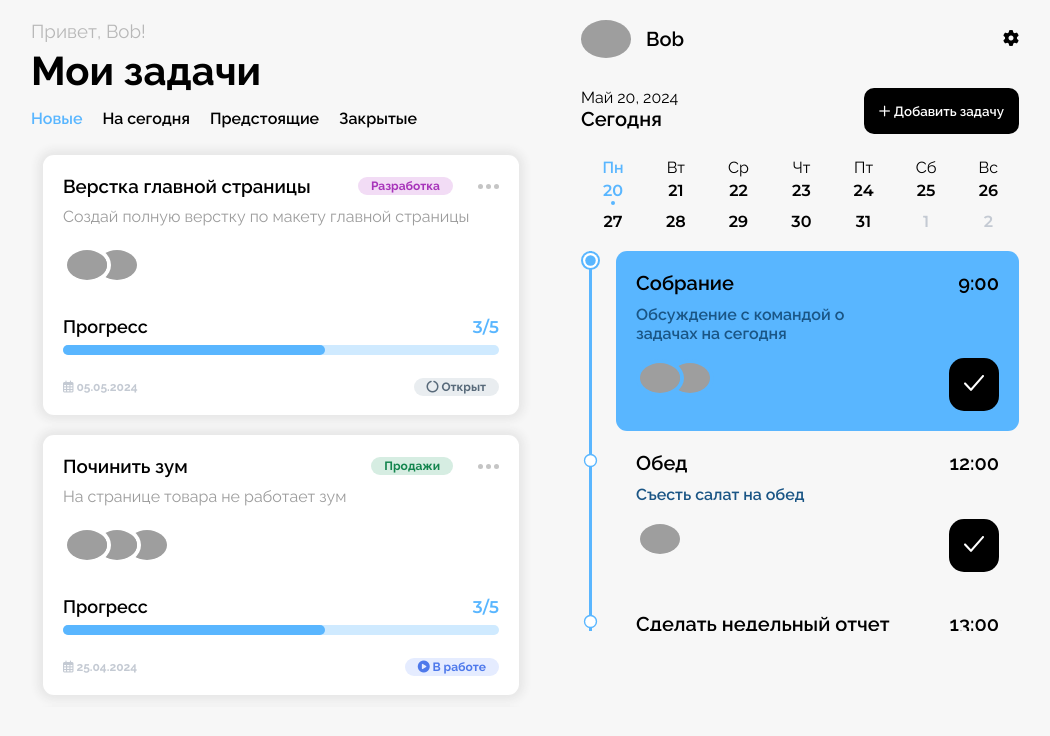
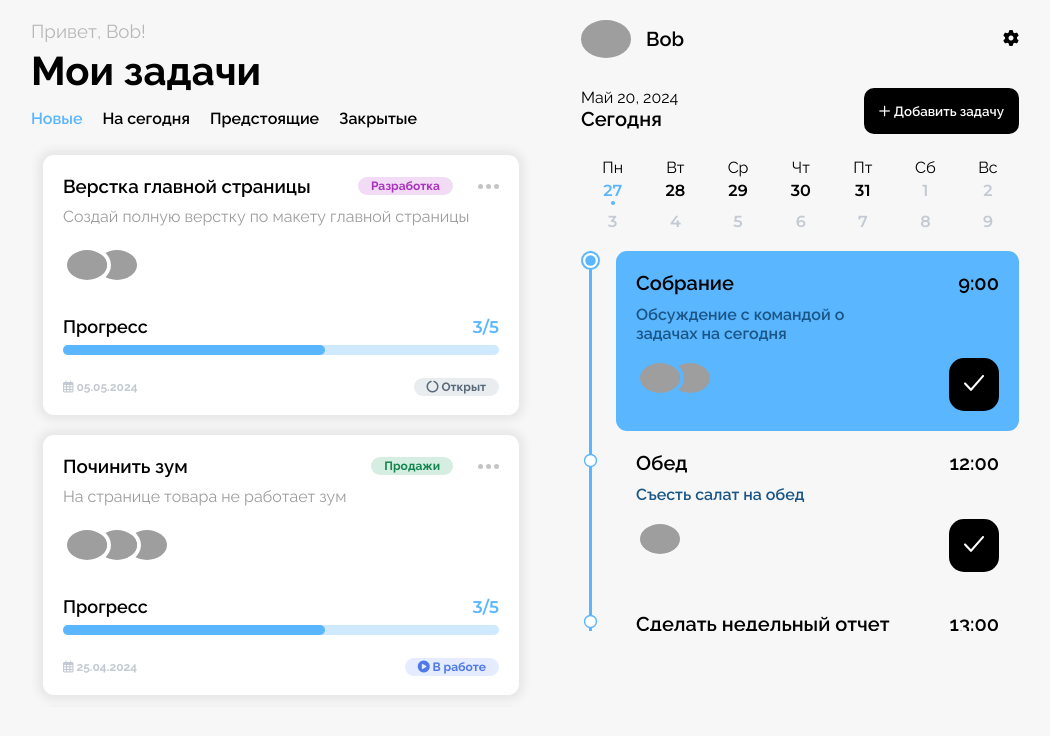
Before and after one commit to IliaGurelev/MirTecTracker, a Vue app: page / in a window 1280 px wide. Shown: the top 736 px of the page, without its empty margins (19-1069 px from the left). Built offline with nearby package versions, Linux system fonts and the light colour scheme; grey boxes are pictures that could not be loaded.

Commit message:
Календарь с выбором дня

```diff
--- a/package.json
+++ b/package.json
@@ -11,6 +11,7 @@
     "format": "prettier --write src/"
   },
   "dependencies": {
+    "date-fns": "^3.6.0",
     "vue": "^3.4.21"
   },
   "devDependencies": {
--- a/src/components/Tasks/TaskStatus.vue
+++ b/src/components/Tasks/TaskStatus.vue
@@ -26,7 +26,7 @@
       iconStatus = 'fa-circle-play';
       classStatus = 'status--work';
       break;
-    case 'cloe':
+    case 'close':
       iconStatus = 'fa-circle-check';
       classStatus = 'status--close';
       break;
--- a/src/components/UI/Calendar.vue
+++ b/src/components/UI/Calendar.vue
@@ -3,33 +3,25 @@
     <table class="calendar__table">
       <thead class="calendar__head">
         <tr>
-          <th class="calendar__th calendar__th--active">Пн</th>
-          <th class="calendar__th">Вт</th>
-          <th class="calendar__th">Ср</th>
-          <th class="calendar__th">Чт</th>
-          <th class="calendar__th">Пт</th>
-          <th class="calendar__th">Сб</th>
-          <th class="calendar__th">Вс</th>
+          <th class="calendar__th" v-for="(day, index) in weekDays" :key="index">
+            {{ day }}
+          </th>
         </tr>
       </thead>
       <tbody class="calendar__tbody">
-        <tr class="calendar__tr">
-          <td class="calendar__td calendar__td--active">20</td>
-          <td class="calendar__td">21</td>
-          <td class="calendar__td">22</td>
-          <td class="calendar__td">23</td>
-          <td class="calendar__td">24</td>
-          <td class="calendar__td">25</td>
-          <td class="calendar__td">26</td>
-        </tr>
-        <tr class="calendar__tr">
-          <td class="calendar__td">27</td>
-          <td class="calendar__td">28</td>
-          <td class="calendar__td">29</td>
-          <td class="calendar__td">30</td>
-          <td class="calendar__td">31</td>
-          <td class="calendar__td calendar__td--muted">1</td>
-          <td class="calendar__td calendar__td--muted">2</td>
+        <tr class="calendar__tr" v-for="(week, weekIndex) in calendarDays" :key="weekIndex">
+          <td
+            v-for="(day, index) in week"
+            :key="index"
+            class="calendar__td"
+            :class="{
+              'calendar__td--active': isActiveDay(day.date),
+              'calendar__td--muted': day.isOtherMonth
+            }"
+            @click="selectDay(day)"
+          >
+            <p>{{ day.date.getDate() }}</p>
+          </td>
         </tr>
       </tbody>
     </table>
@@ -37,6 +29,46 @@
 </template>
 
 <script setup>
+  import { ref, computed } from 'vue';
+  import { startOfMonth, endOfMonth, startOfWeek, endOfWeek, eachDayOfInterval, isSameDay, addDays } from 'date-fns';
+
+  const weekDays = ['Пн', 'Вт', 'Ср', 'Чт', 'Пт', 'Сб', 'Вс']
+
+  const activeDate = ref(new Date());
+  const currentDate = ref(new Date());
+  const currentMounth = ref(new Date().getMonth());
+
+  const isActiveDay = (date) => {
+    return isSameDay(activeDate.value, date);
+  };
+
+  function selectDay(day) {
+    if(day.isOtherMonth) {
+      currentMounth.value = day.date.getMonth();
+    }
+    activeDate.value = day.date;
+  }
+
+  const calendarDays = computed(() => {
+    const start = startOfWeek(currentDate.value, { weekStartsOn: 1 });
+    const end = endOfWeek(
+      addDays(
+        endOfWeek(currentDate.value, { weekStartsOn: 1 }),
+        1
+      ),
+      {weekStartsOn: 1});
+
+    const days = eachDayOfInterval({ start, end });
+
+    const weeks = [];
+    for (let i = 0; i < days.length; i += 7) {
+      weeks.push(days.slice(i, i + 7).map(date => ({
+        date,
+        isOtherMonth: date.getMonth() !== currentMounth.value
+      })));
+    }
+    return weeks;
+  });
 </script>
 
 <style scoped>
@@ -54,13 +86,22 @@
     padding: 4px 8px 0 8px;
   }
 
-  .calendar__td {
+  .calendar__td p {
+    width: 20px;
+    margin: 0 auto;
     font-weight: 600;
     font-family: "Montserrat", sans-serif;
+    cursor: pointer;
+  }
+
+  .calendar__td p:hover {
+    background-color: #9c9c9c;
+    border-radius: 50px;
   }
 
   .calendar__th {
     font-weight: 400;
+    cursor: default;
   }
 
   .calendar__tr:last-child .calendar__td {
```
Also changed, not shown: 1 other file (tests, documents, lock files or other folders).
